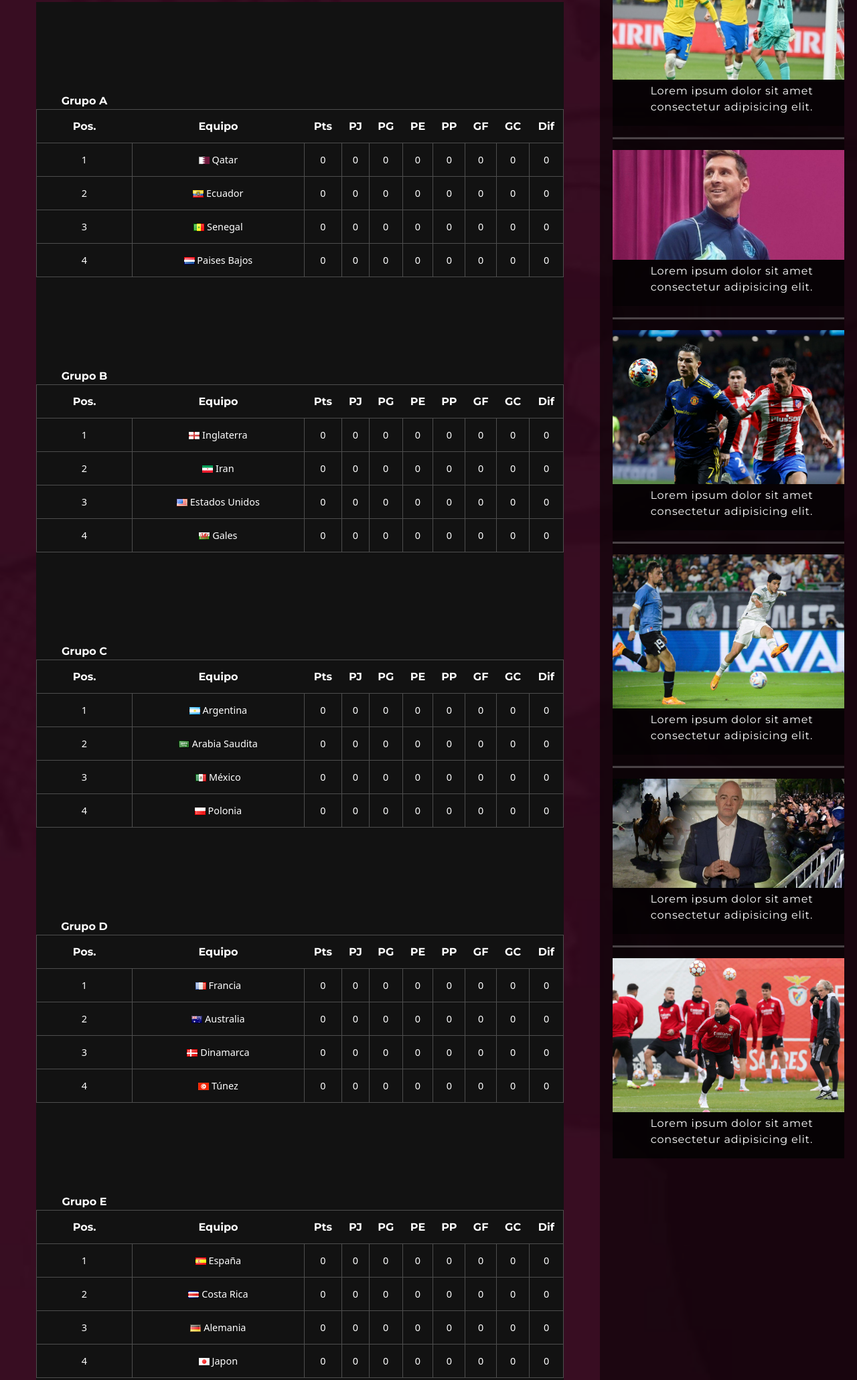
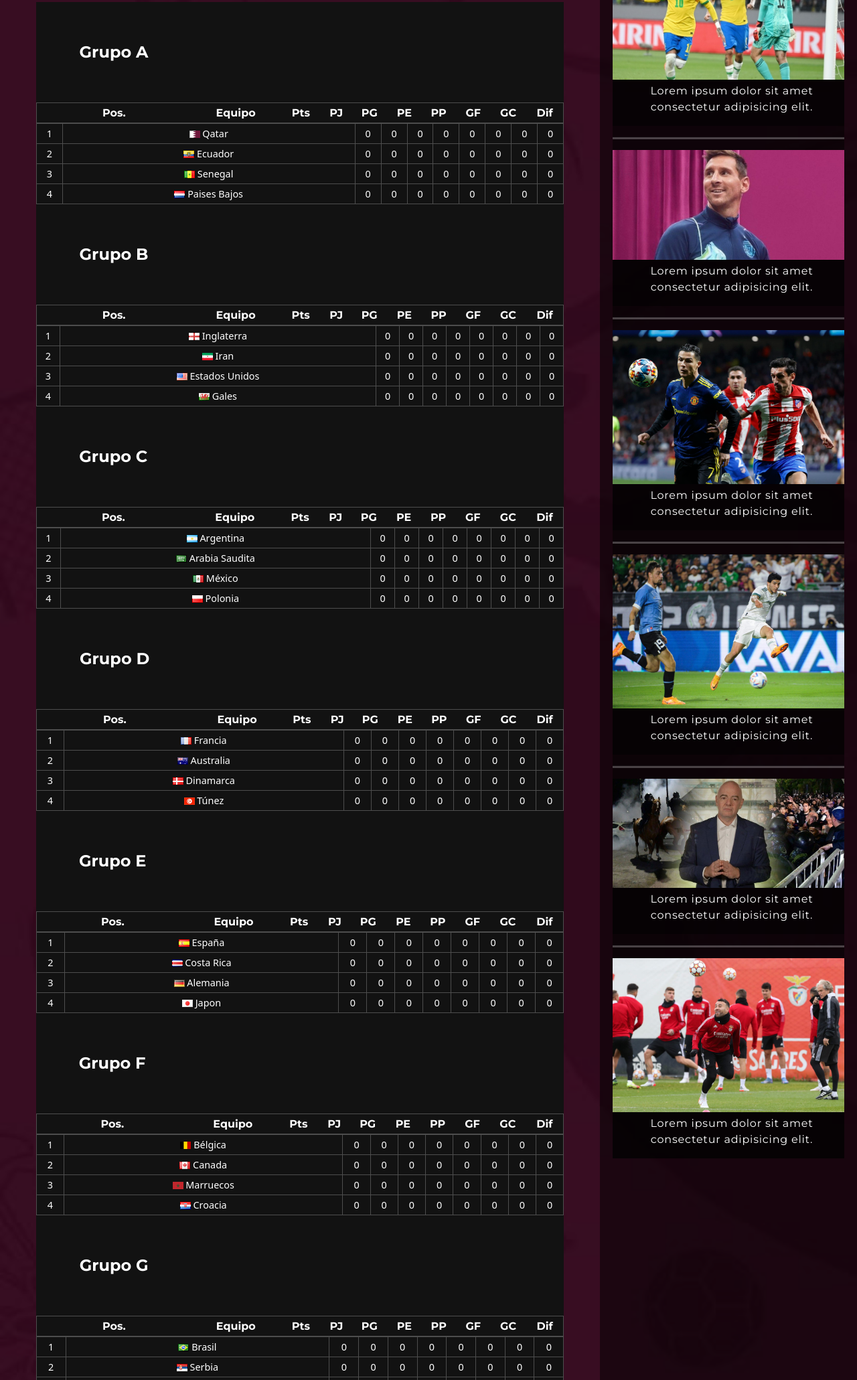
Before and after one commit to vergaramatias23/PF-Vergara, a website: page pages/qatar.html in a window 1280 px wide. Shown: the part 262-2323 px from the top of the page at 67% size. Drawn offline with nearby package versions, Linux system fonts and the light colour scheme.

Commit message:
PF-Vergara

```diff
--- a/pages/qatar.html
+++ b/pages/qatar.html
@@ -103,7 +103,7 @@
                     </tr>
 
                         <!-- Tablas -->
-
+                    <table>
                         <tr class="partidos">
                             <td>1</td>
                             <td> <img src="../img/equipos/qatar.gif" alt="badera-qatar"> Qatar</td>
@@ -152,8 +152,8 @@
                             <td>0</td>
                             <td>0</td>
                         </tr>
-
-
+                    </table>
+                <table>
                     <tr class="grupos">
                         <th class="cabecera grupo">Grupo B</th>
                         <tr class="cabeceras">
@@ -169,9 +169,11 @@
                             <th class="cabecera">Dif</th>
                         </tr>
                     </tr>
+                </table>
+
 
                         <!-- Tablas -->
-
+                    <table>
                         <tr class="partidos">
                             <td>1</td>
                             <td><img src="../img/equipos/in.png" alt="bandera-Inglaterra"> Inglaterra</td>
@@ -220,8 +222,9 @@
                             <td>0</td>
                             <td>0</td>
                         </tr>
+                    </table>
 
-
+                <table>
                     <tr class="grupos">
                         <th class="cabecera grupo">Grupo C</th>
                         <tr class="cabeceras">
@@ -239,7 +242,7 @@
                     </tr>
 
                         <!-- Tablas -->
-
+                    <table>
                         <tr class="partidos">
                             <td>1</td>
                             <td> <img src="../img/equipos/ar.png" alt="bandera-argentina"> Argentina </td>
@@ -288,8 +291,9 @@
                             <td>0</td>
                             <td>0</td>
                         </tr>
+                    </table>
 
-
+                <table>
                     <tr class="grupos">
                         <th class="cabecera grupo">Grupo D</th>
                         <tr class="cabeceras">
@@ -305,9 +309,9 @@
                             <th class="cabecera">Dif</th>
                         </tr>
                     </tr>
-
+                </table>
                         <!-- Tablas -->
-
+                    <table>
                         <tr class="partidos">
                             <td>1</td>
                             <td> <img src="../img/equipos/fr.png" alt="bandera-francia"> Francia</td>
@@ -356,8 +360,9 @@
                             <td>0</td>
                             <td>0</td>
                         </tr>
+                    </table>
 
-
+                <table>
                     <tr class="grupos">
                         <th class="cabecera grupo">Grupo E</th>
                         <tr class="cabeceras">
@@ -373,9 +378,11 @@
                             <th class="cabecera">Dif</th>
                         </tr>
                     </tr>
+                </table>
 
                         <!-- Tablas -->
 
+                    <table>
                         <tr class="partidos">
                             <td>1</td>
                             <td> <img src="../img/equipos/es.png" alt="bandera-españa"> España</td>
@@ -425,7 +432,9 @@
                             <td>0</td>
                         </tr>
 
+                    </table>
 
+                <table>
                     <tr class="grupos">
                         <th class="cabecera grupo">Grupo F</th>
                         <tr class="cabeceras">
@@ -441,9 +450,10 @@
                             <th class="cabecera">Dif</th>
                         </tr>
                     </tr>
+                </table>
 
                         <!-- Tablas -->
-
+                    <table>
                         <tr class="partidos">
                             <td>1</td>
                             <td> <img src="../img/equipos/belgica.gif" alt="bandera-belgica"> Bélgica</td>
@@ -492,8 +502,10 @@
                             <td>0</td>
                             <td>0</td>
                         </tr>
+                    </table>
 
 
+                <table>
                     <tr class="grupos">
                         <th class="cabecera grupo">Grupo G</th>
                         <tr class="cabeceras">
@@ -509,9 +521,13 @@
                             <th class="cabecera">Dif</th>
                         </tr>
                     </tr>
+                </table>
+
 
                         <!-- Tablas -->
 
+
+                    <table>
                         <tr class="partidos">
                             <td>1</td>
                             <td> <img src="../img/equipos/br.png" alt="bandera-brasil"> Brasil</td>
@@ -560,8 +576,9 @@
                             <td>0</td>
                             <td>0</td>
                         </tr>
+                    </table>
 
-
+                <table>
                     <tr class="grupos">
                         <th class="cabecera grupo">Grupo H</th>
                         <tr class="cabeceras">
@@ -577,9 +594,9 @@
                             <th class="cabecera">Dif</th>
                         </tr>
                     </tr>
-
+                </table>
                         <!-- Tablas -->
-
+                    <table>
                         <tr class="partidos">
                             <td>1</td>
                             <td> <img src="../img/equipos/portugal.gif" alt="bandera-portugal"> Portugal</td>
@@ -628,6 +645,7 @@
                             <td>0</td>
                             <td>0</td>
                         </tr>
+                    </table>
 
                 </table>
 
--- a/scss/layout/_main.scss
+++ b/scss/layout/_main.scss
@@ -106,18 +106,27 @@
                 width: 90%;
                 background-color: #121212;
                 grid-area: tabla;
+
                 .grupos{
-                    @include prop-flex(column, flex-end,center);
-                    margin-top: 10px;
+                    @include prop-flex(column, center,center);
+                    .grupo{
+                        @include font (.5em, white, montserrat, 500, center);
+                        @include tablet{
+                            @include font (1.5em, white, montserrat, 700, center);
+                        }
+                    }
                 }
                 .cabeceras{
                     border: 1px solid rgb(77, 77, 77);
+                    width: 100%;
                     height: 10px;
+                    margin: 10px;
                     padding: 15px;
                     @include tablet{
-                        height: 50px;
+                        height: 30px;
                     }
             }
+
                 .partidos{
                     @extend .cabeceras;
                     .goles{
@@ -126,9 +135,10 @@
                         }
                     }
                 }
+
                 tr{
                     .cabecera{
-                        @include font (.6em, white, 'montserrat', 500, center);
+                        @include font (.5em, white, 'montserrat', 500, center);
                         @include tablet{
                             @include font (1em, white, 'montserrat', 700, center);
                         }
```
Also changed, not shown: index.html (+2 -2 lines), pages/anterior.html (+2 -2 lines), pages/champions.html (+2 -2 lines), pages/libertadores.html (+2 -2 lines), pages/siguiente.html (+2 -2 lines), css/style.css.
